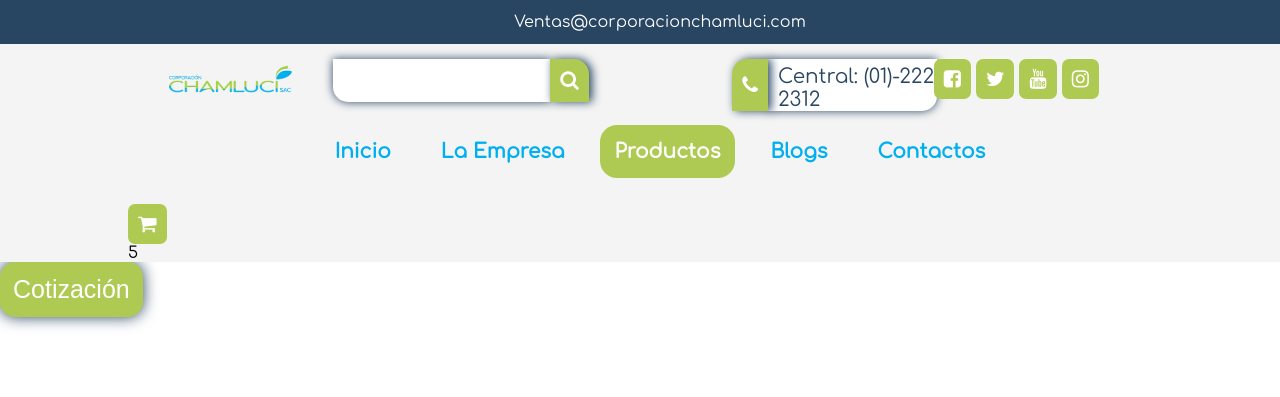
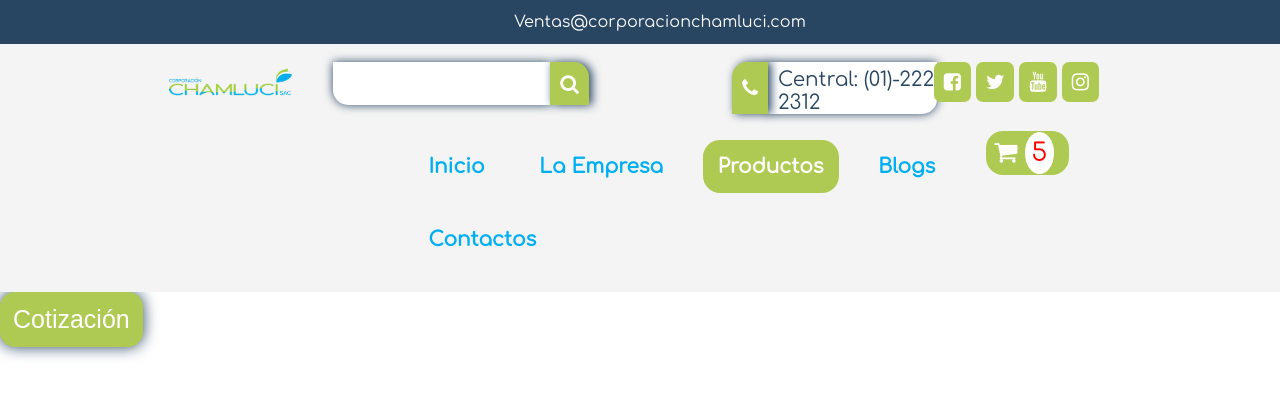
Before and after one commit to breykerd/Chamluci-new, a PHP site: page / in a window 1280 px wide. Shown: the top 397 px of the page. Run offline with PHP 8.4, Linux system fonts and the light colour scheme; style sheets or scripts are compiled from the project's sources.

Commit message:
organizado el codigo css y agregado carrito de compras

```diff
--- a/assets/css/style.less
+++ b/assets/css/style.less
@@ -84,7 +84,19 @@ a{
 .site-header{
 	position: relative;
 	z-index: 999;
+	& ul {
+		& li{
+			display: inline-block;
+			list-style: none;
 		}
+	}
+}
+
+.Superior{
+	padding-top: 1.8%;
+}
+	/*barra correo*/
+
 
 .top-bar{
 	color: @colorSecundarythree;
@@ -98,18 +110,7 @@ margin-inline-end: 0;
 		}
 }
 
-.top-bar .fa{
-	vertical-align: middle;
-    background-color: rgba(0, 0, 0, .08);
-    border: 1px solid rgba(0, 0, 0, .01);
-    padding: 3px;
-    width: 22px;
-    height: 22px;
-    text-align: center;
-    border-radius: 1px;
-    -webkit-border-radius: 1px;
-    -moz-border-radius: 1px;
-}
+
 
 .wt-topbar-center{
 	text-align: center !important;
@@ -120,53 +121,11 @@ text-align: center !important;
 	}
 }
 
-.site-header ul > li{
-	display: inline-block;
-	list-style: none;
-
-}
+/* fin barra correo*/
 
 
+/* inicio menu superior*/
 
-
-
-.menu{
-	background: @colorSecundaryTwo;
-}
-.menu ul{
-	display: flex;
-	justify-content: center;
-}
-.menu li{
-	align-items: center;
-	list-style: none;
-	display: inline-block;
-	padding: 15px;
-	margin: 10px;
-
-
-}
-
-.menu .secciones{
-	font-size: 20px;
-	font-weight: 600;
-	& a{
-		color: @colorPrimaryTwo;
-	};& a:hover{
- color: @colorPrimaryOne;
- transition: all .2s ease-in-out;
-	}
-}
-.menu .productos {
-	background: @colorPrimaryOne;
-	color: @colorSecundarythree;
-	border-radius:17px 17px 17px 17px;
-	font-size: 20px;
-	font-weight: 600;
-	&:hover{
-		.hoverButtom;
-	}
-}
 
 .logo-Header{
 	width: 20%;
@@ -210,6 +169,7 @@ width: 14%;
 	display: flex;
 	float: left;
 }
+
 .central{
 	width: 20%;
 	display: flex;
@@ -261,23 +221,105 @@ float: left;
 			background-color: @colorSecundaryOne;
 		}&.iconSocial{
 		margin-left: 5px;
+		}
+}
+/* fin menu superior*/
+
+/* inicio menu inferior */
+
+.menu{
+	background: @colorSecundaryTwo;
+	display: flex;
+	width: 100%;
+
+	& ul{
+		margin-left: 23%;
+		margin-right: -8%;
+
+		& li{
+			align-items: center;
+			list-style: none;
+			display: inline-block;
+			padding: 15px;
+			margin: 10px;
+		}
+	}& .secciones{
+		font-size: 20px;
+		font-weight: 600;
+		& a{
+			color: @colorPrimaryTwo;
+		}& a:hover{
+ 			color: @colorPrimaryOne;
+ 			transition: all .2s ease-in-out;
+		}
+	}& .productos{
+		background: @colorPrimaryOne;
+		color: @colorSecundarythree;
+		border-radius:17px 17px 17px 17px;
+		font-size: 20px;
+		font-weight: 600;
+		&:hover{
+			.hoverButtom;
+		}
+	}
+}
+.menu-inferior{
+	width: 80%;
+	justify-content: left;
+}
+/*icono carrito*/
+.carrito{
+	width: 20%;
+
+	& .cantidad{
+		border-radius:17px 17px 17px 17px;
+		font-size: 25px;
+		color: @colorSecundarythree;
+		padding:5%;
+		width:40%;
+		margin-top: 10%;
+		background-color: @colorPrimaryOne;
+	}
+	//margin-top: 30px;
+	& .circulo{
+		color: red;
+		margin-left: 0%;
+		display: inline;
+		padding: 10%;
+		border-radius:50%;
+		background-color: @colorSecundarythree;
 
 	}
 }
 
-.Superior{
-	padding-top: 1.5%;
-}
 
-.seccion-superior{
- width: 20%;
-}
+/* end icono carrito */
 
-.inferior{
-	margin-top: 0px;
-}
+
+/*fin menu inferior*/
 
 /* fin estilo del menu*/
+
+
+
+
+
+
+
+
+
+
+
+
+
+
+
+
+
+
+
+
+
 
 /* estilo de boton call to action */
 
--- a/index.php
+++ b/index.php
@@ -52,19 +52,21 @@
 </div>
 <div class="row">
 	<div class="inferior menu">
-		<ul>
+		<ul class="menu-inferior">
 			<li class="secciones"><a href="">Inicio</a></li>
 			<li class="secciones"><a href="">La Empresa</a></li>
 			<li class="productos"><a href="">Productos</a> </li>
 			<li class="secciones"><a href="">Blogs</a></li>
 			<li class="secciones"><a href="">Contactos</a></li>
 		</ul>
+		<div class="carrito">
+			<div class="cantidad">
+				<a href="Cotizacion" class="fa fa-shopping-cart"></a>
+				<div class="circulo">5</div>
+
+				</div>
 	</div>
-	<div class="carrito">
-<i class="fa fa-shopping-cart"></i>
-<div class="cantidad">
-5
-</div>
+
 	</div>
 
 	</div>
```
Lines whose indentation alone changed are shown as unchanged.
